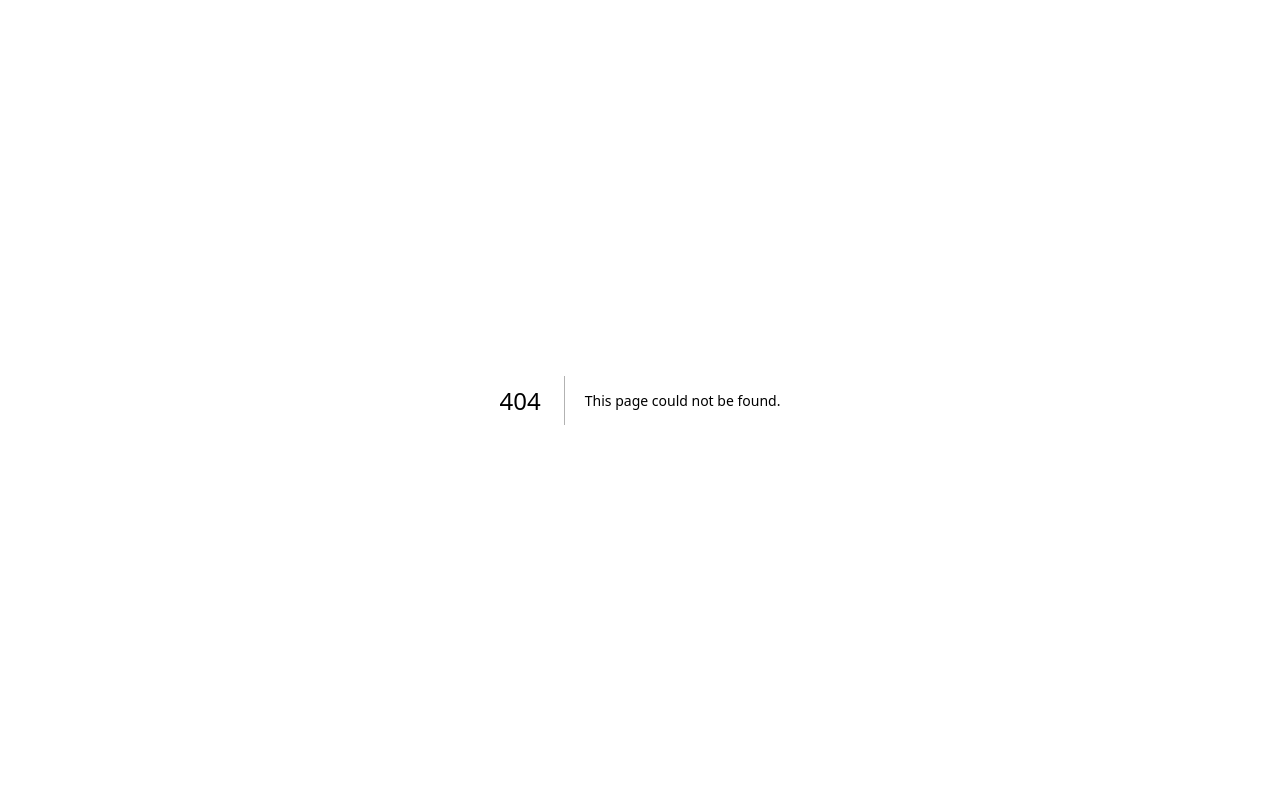
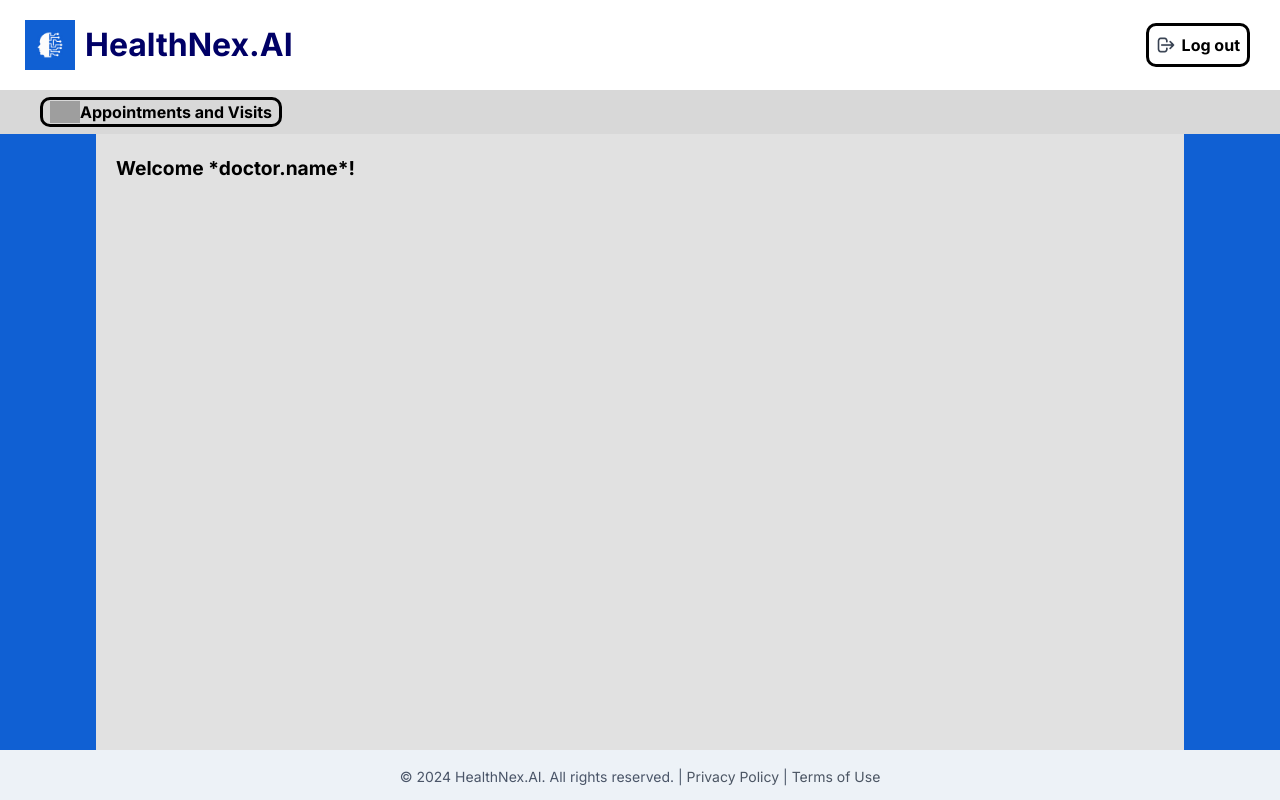
Before and after one commit to rishiguptagit/HealthNex.AI, a Next.js app: page /docdashboard in a window 1280 px wide. Before the commit this address had no page. Built offline with nearby package versions, Linux system fonts and the light colour scheme; grey boxes are pictures that could not be loaded.

Commit message:
Adding doctor dashboard

```diff
--- /dev/null
+++ b/app/docdashboard/docdashboard.tsx
@@ -0,0 +1,160 @@
+import React from "react";
+import Link from "next/link";
+
+const panelStyle = {
+  display: "flex",
+  justifyContent: "space-between",
+  alignItens: "center",
+  height: "100%",
+  width: "100vw",
+  color: "#000066",
+  fontSize: "200%",
+};
+
+const button = {
+  display: "flex",
+  justifyContent: "space-between",
+  alignItens: "center",
+  fontWeight: "bold",
+  color: "black",
+  fontSize: "50%",
+  height: "70%",
+  alignItems: "center",
+  border: "3px solid",
+  borderRadius: "10px",
+  padding: "7px",
+};
+
+export default function PatientDashboard() {
+  return (
+    <div
+      className="min-h-screen bg-white text-black py-5"
+      style={{ boxSizing: "border-box" }}
+    >
+      {/* Title */}
+      <div style={panelStyle}>
+        <div
+          style={{ display: "flex", alignItems: "center", marginLeft: "25px" }}
+        >
+          <img
+            style={{ width: "50px", height: "auto" }}
+            src="/healthnex.jpg"
+            alt="WellNex.AI"
+          />
+          <h1
+            style={{
+              fontWeight: "bold",
+              paddingLeft: "10px",
+              alignItems: "left",
+            }}
+          >
+            HealthNex.AI
+          </h1>
+        </div>
+
+        {/* Log out */}
+        <Link href="/">
+          <button>
+            <div style={{ ...button, marginRight: "30px" }}>
+              <img
+                style={{ width: "20px", height: "auto", marginRight: "6px" }}
+                src="/logout.jpg"
+                alt="WellNex.AI"
+              />
+              <p>Log out</p>
+            </div>
+          </button>
+        </Link>
+      </div>
+
+      {/* Additional Functionality */}
+      <div
+        style={{ ...panelStyle, marginTop: "20px", backgroundColor: "#d8d8d8" }}
+      >
+        <button style={{ marginLeft: "40px" }}>
+          <div style={button}>
+            <img
+              style={{
+                width: "30px",
+                height: "auto",
+              }}
+              src="/Appointment.jpg"
+              alt="WellNex.AI"
+            />
+
+            <p>Appointments and Visits</p>
+          </div>
+        </button>
+      </div>
+
+      {/* Body */}
+      <div
+        style={{
+          display: "flex",
+          justifyContent: "center",
+          backgroundColor: "#1060d3",
+          width: "100vw",
+          height: "calc(100vh - 180px)",
+        }}
+      >
+        <div
+          style={{
+            justifyContent: "center",
+            backgroundColor: "#e1e1e1",
+            width: "85%",
+            height: "100%",
+          }}
+        >
+          {printWelcome()}
+
+        </div>
+
+        {/* Bottom */}
+        <div
+          style={{
+            position: "absolute",
+            bottom: 0,
+            textAlign: "center",
+            fontSize: "0.875rem",
+            color: "#4A5568",
+            width: "100%",
+            paddingBottom: "1rem",
+            paddingTop: "1rem",
+            backgroundColor: "#EDF2F7",
+            height: "50px",
+          }}
+        >
+          &copy; {new Date().getFullYear()} HealthNex.AI. All rights reserved. |{" "}
+          <Link
+            href="/privacypolicy"
+            className="text-gray-600 hover:text-navy-700"
+          >
+            Privacy Policy
+          </Link>{" "}
+          |{" "}
+          <Link
+            href="/termsofuse"
+            className="text-gray-600 hover:text-navy-700"
+          >
+            Terms of Use
+          </Link>
+        </div>
+      </div>
+    </div>
+  );
+}
+
+function printWelcome() {
+  return (
+    <h1
+      style={{
+        paddingLeft: "20px",
+        paddingTop: "20px",
+        fontSize: "120%",
+        fontWeight: "bold",
+      }}
+    >
+      {" Welcome *doctor.name*! "}
+    </h1>
+  );
+}
--- /dev/null
+++ b/app/docdashboard/page.tsx
@@ -0,0 +1,9 @@
+import Dashboard from './docdashboard';
+
+export default function Home() {
+  return (
+    <main>
+      <Dashboard />
+    </main>
+  );
+}
```
